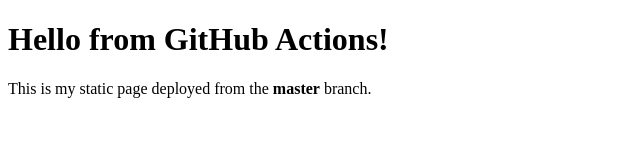
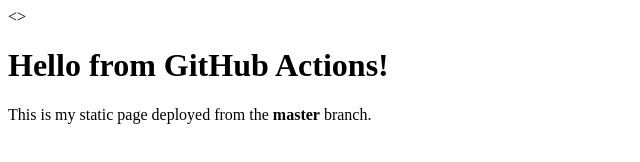
Before and after one commit to Malik034/SI_2025_lab3_211532, a plain HTML site: page index.html in a window 1280 px wide. Shown: the whole page, without its empty margins (0-640 px from the left). Drawn offline with Linux system fonts and the light colour scheme.

Commit message:
Error on purpose

```diff
--- a/index.html
+++ b/index.html
@@ -3,8 +3,8 @@
 <head>
     <title>CI/CD Homework</title>
 </head>
-<body>
+<>
 <h1>Hello from GitHub Actions!</h1>
 <p>This is my static page deployed from the <strong>master</strong> branch.</p>
-</body>
+</>
 </html>
```
